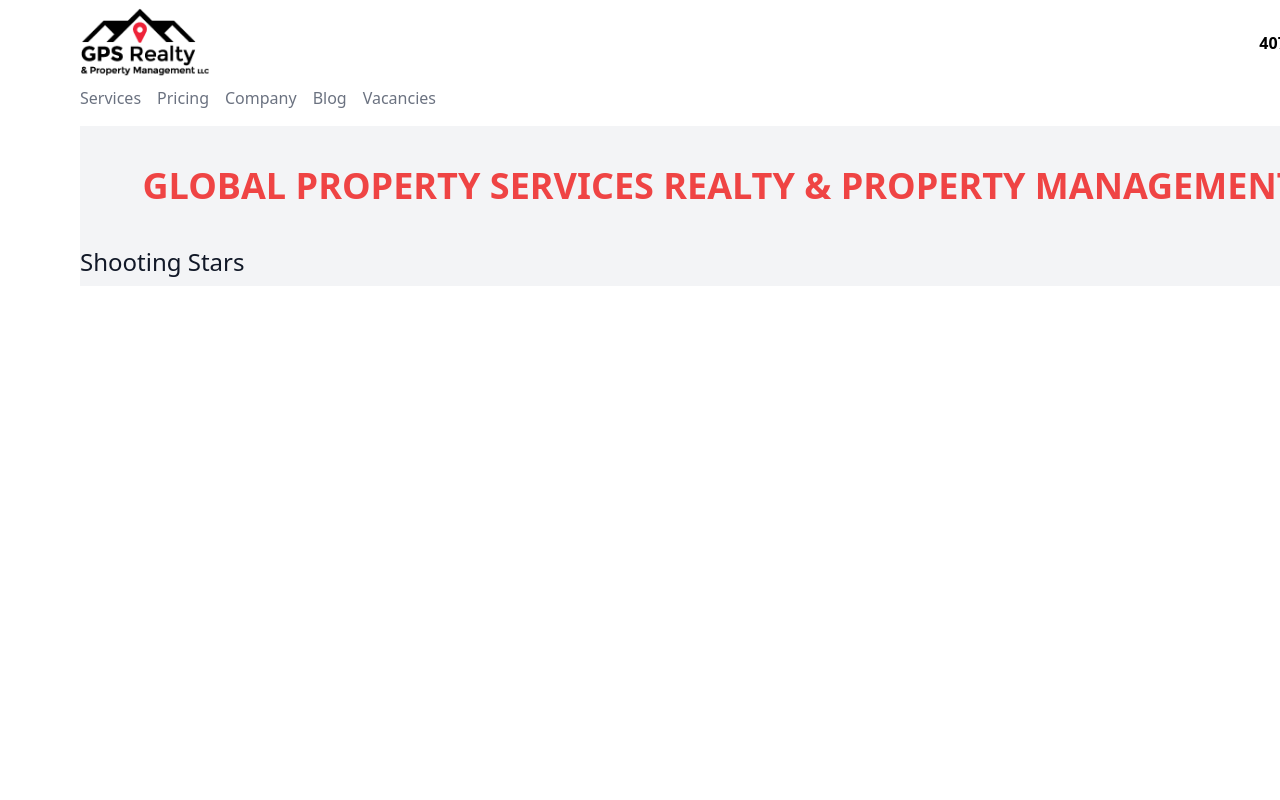
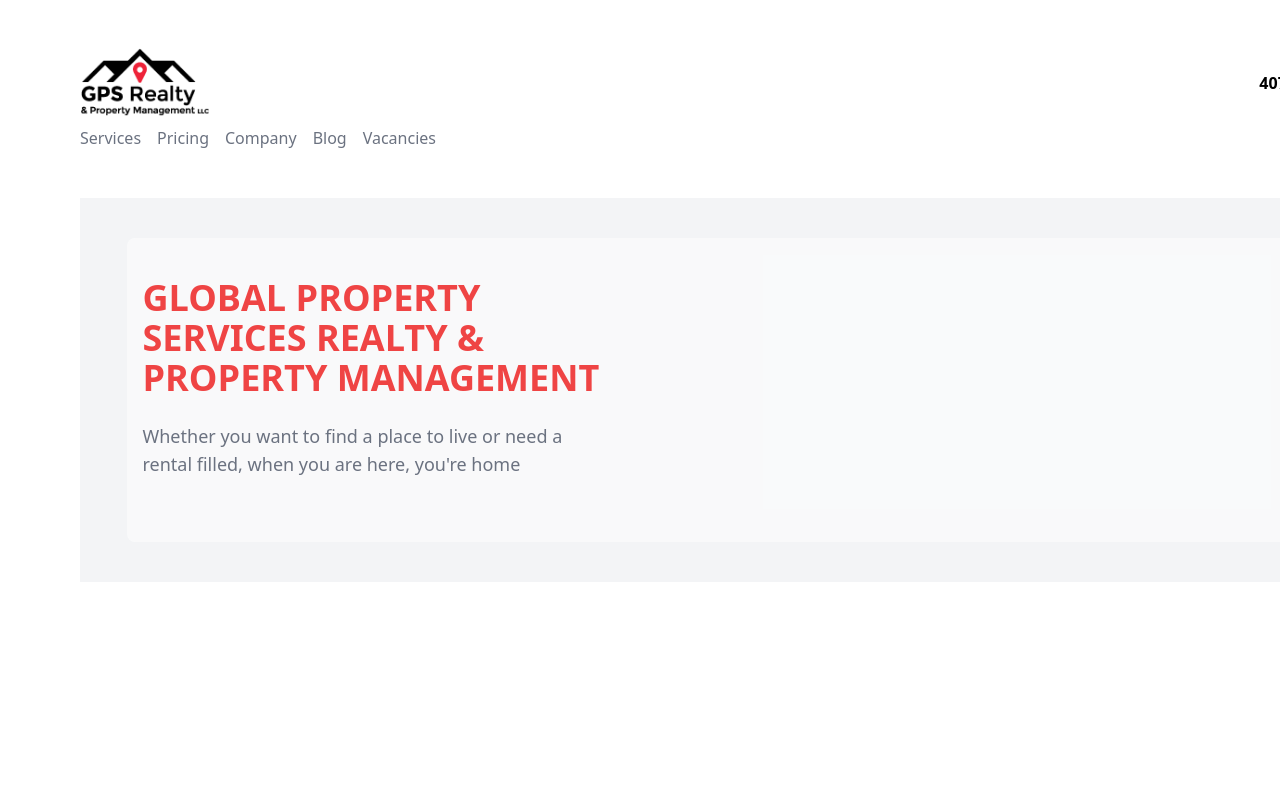
Before and after one commit to lazgps/new-site, a Svelte app: page / in a window 1280 px wide. Shown: the top 800 px of the page. Built offline with nearby package versions, Linux system fonts and the light colour scheme.

Commit message:
added hero section

```diff
--- a/src/App.svelte
+++ b/src/App.svelte
@@ -7,8 +7,8 @@
 	import routes from './routes';
 </script>
 
-<div class="container bg-default h-full min-h-screen md:mx-20">
-	<div class="bg-white sticky top-0 h-18 w-full md:mt-2 z-50">
+<div class="container bg-default h-full min-h-screen mt-0 md:mx-20">
+	<div class="bg-white sticky top-0 h-18 w-full my-6 py-6 z-50">
 		<Headr />
 		<Nav />
 	</div>
--- a/src/routes/Home.svelte
+++ b/src/routes/Home.svelte
@@ -1,8 +1,9 @@
-<section class="text-gray-600 w-screen h-screen z-1">
-    <div class="container p-18">
-        <div class="flex flex-col items-stretch text-left bg-gray-100 mt-4">
-            <h1 class="text-4xl uppercase text-center text-red-500 font-bold title-font m-10">Global Property Services Realty & Property Management</h1>
-            <h2 class="text-2xl text-gray-900 font-medium title-font mb-2">Shooting Stars</h2>
+<section class="text-gray-600 w-screen h-screen z-1 container">
+    <div class="bg-gray-100 flex flex-col items-center justify-center">
+        <div class="bg-white bg-opacity-50 rounded-lg my-10 mx-4 py-10 px-4">
+            <h1 class="text-4xl text-left uppercase text-red-500 font-bold title-font w-2/5">Global Property Services Realty & Property Management</h1>
+            <br>
+            <h2 class="text-lg text-gray-500 text-left w-2/5">Whether you want to find a place to live or need a rental filled, when you are here, you're home</h2>
             <button>
 
             </button>
```
